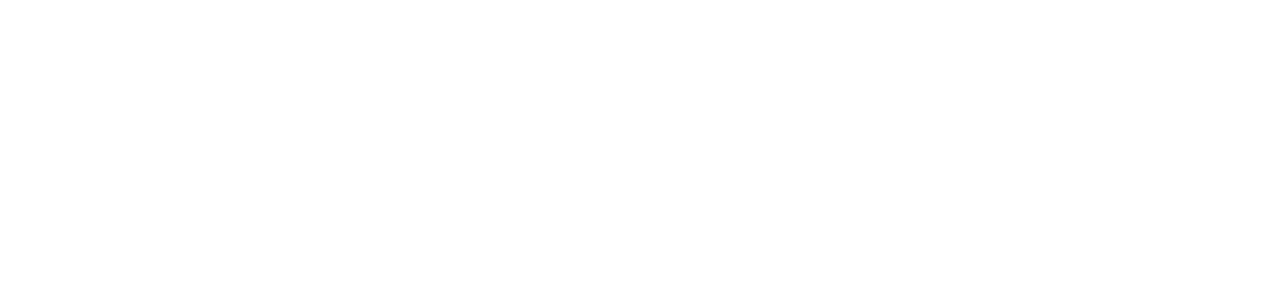
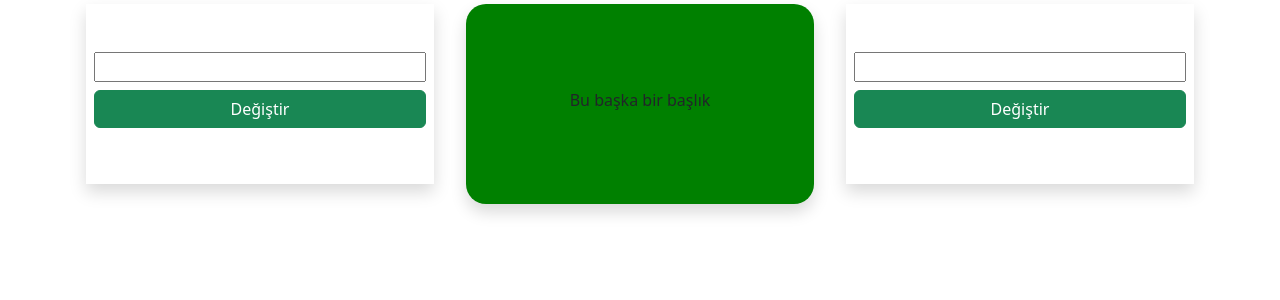
Before and after one commit to bilgejava6/java14-react-demo-app, a React (Create React App) app: page /odev4 in a window 1280 px wide. Before the commit this address had no page. Shown: the top 300 px of the page. Built offline with nearby package versions, Linux system fonts and the light colour scheme.

Commit message:
09.07 2. ders

```diff
--- /dev/null
+++ b/src/components/molecules/GirisForm.tsx
@@ -0,0 +1,17 @@
+import React from 'react'
+
+function GirisForm() {
+  return (
+    <div className='m-1 pt-5 p-2 pb-5 shadow' >
+        <div className="mb-2  d-grid">
+            <input type="text" className='form-input' />
+        </div>
+        <div className="mb-2 d-grid">
+             <button type="button" className='btn btn-success'>Değiştir</button>
+        </div>
+
+    </div>
+  )
+}
+
+export default GirisForm
--- /dev/null
+++ b/src/components/molecules/GuncelForm.tsx
@@ -0,0 +1,17 @@
+import React from 'react'
+
+function GuncelForm(props:{header:string}) {
+  return (
+    <div className='mb-5 m-1 shadow '
+    style={{minHeight:'200px', borderRadius: '20px',
+            backgroundColor: 'green', alignContent: 'center',
+            textAlign: 'center'
+            }}>
+        <div className="m-3 ">
+            <label className="form-label">{props.header}</label>
+        </div>
+    </div>
+  )
+}
+
+export default GuncelForm;
--- a/src/index.tsx
+++ b/src/index.tsx
@@ -12,6 +12,7 @@
 import SearchUser from './pages/SearchUser';
 import ProductList from './pages/ProductList';
 import Yarisma from './pages/Yarisma';
+import Odev4 from './pages/Odev4';
 const root = ReactDOM.createRoot(
   document.getElementById('root') as HTMLElement
 );
@@ -25,6 +26,8 @@
     <Route path='/searchuser' element={<SearchUser />} />
     <Route path='/products' element={<ProductList />} />
     <Route path='/yarisma' element={<Yarisma />} />
+    <Route path='/odev4' element={<Odev4 />} />
+
 
   </Routes>
 </BrowserRouter>
--- /dev/null
+++ b/src/pages/Odev4.tsx
@@ -0,0 +1,23 @@
+import React from 'react'
+import GirisForm from '../components/molecules/GirisForm';
+import GuncelForm from '../components/molecules/GuncelForm';
+
+function Odev4() {
+  return (
+    <div className="container">
+        <div className="row">
+            <div className="col">
+                <GirisForm />
+            </div>
+            <div className="col">
+                <GuncelForm header='Bu başka bir başlık'/>
+            </div>
+            <div className="col">
+                <GirisForm />
+            </div>
+        </div>
+    </div>
+  )
+}
+
+export default Odev4;
--- a/src/pages/Yarisma.tsx
+++ b/src/pages/Yarisma.tsx
@@ -16,7 +16,7 @@
 
             <GameLine takim={1} answerList={aTeamAnswer}/>
 
-            <GameLine takim={2} answerList={bTeamAnswer}/>
+            <GameLine takim={2} answerList={bTeamAnswer.reverse()}/>
 
 
             </div>
```
